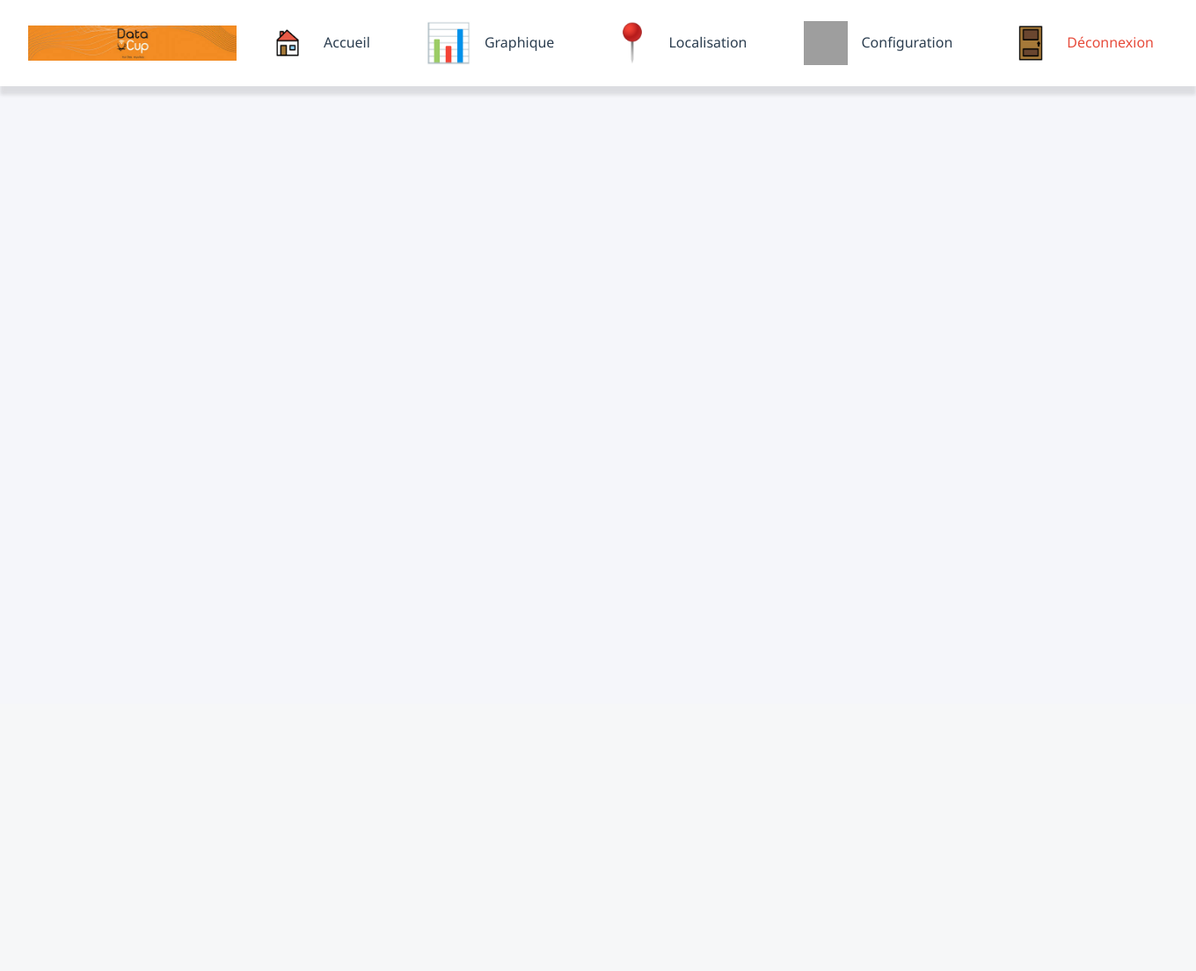
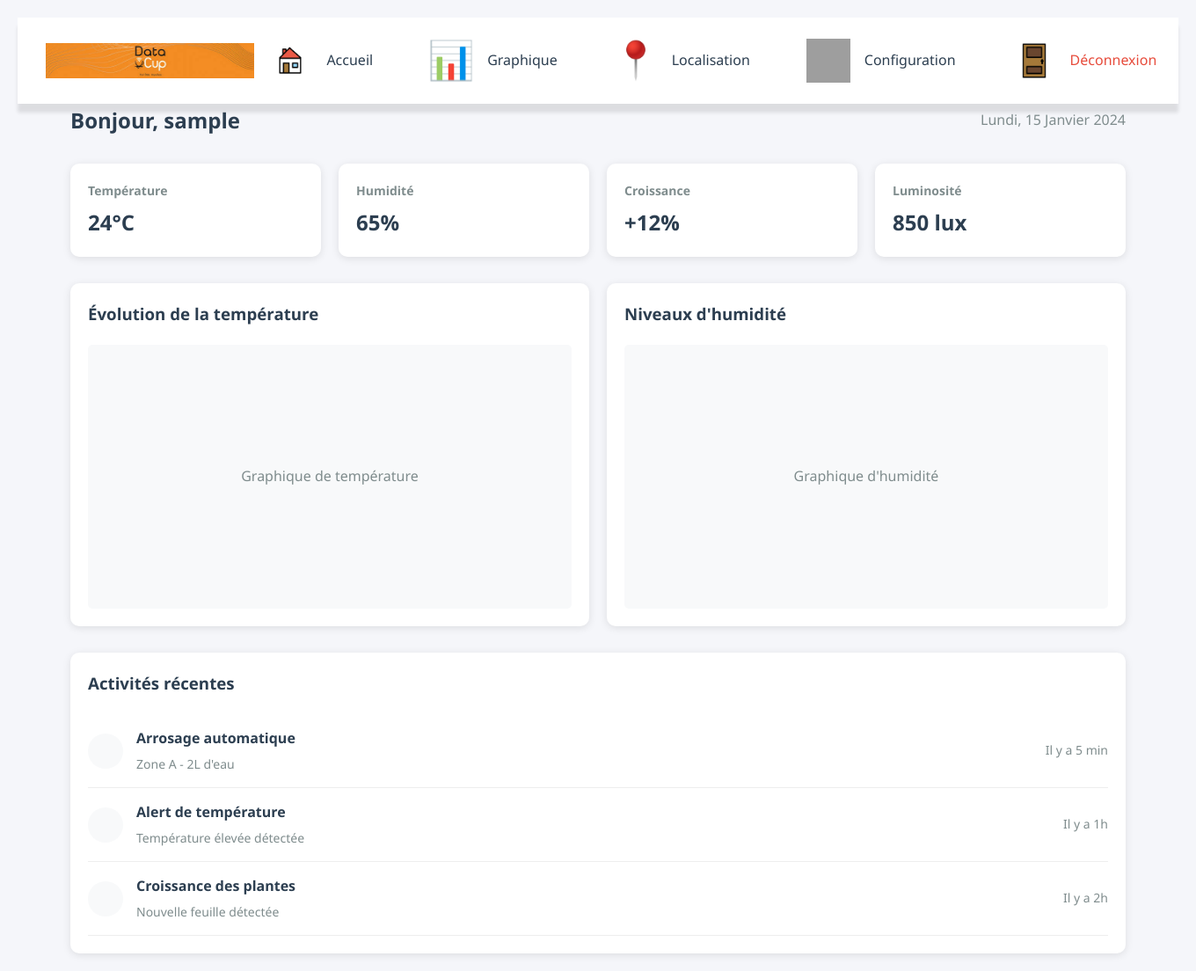
Before and after one commit to lukalbh/flask-pro, a Flask app: page /dashboard in a window 1360 px wide. Shown: the whole page at 88% size. Before the commit the page ends 108 px from the top, so only its background shows below. Run offline with Flask 3, Linux system fonts and the light colour scheme; the visitor is signed in with stand-in values (Sample User, id 1); grey boxes are pictures that could not be loaded.

Commit message:
ajout de fonc

```diff
--- a/main.py
+++ b/main.py
@@ -53,9 +53,8 @@
 
 @app.route('/dashboard')
 def dash():
-    if "username" in session :
-        print(session["username"])
-        return render_template("dashboard/dashboard.html")
+    if "username" in session:
+        return render_template("dashboard/dashboard.html", username=session["username"]) #username est une variable de la page dashboardMain.html pour mettre le nom
     else:
         print("no session")
         return redirect(url_for("login"))
--- /dev/null
+++ b/static/css/dashboardMain.css
@@ -0,0 +1,156 @@
+* {
+    margin: 0;
+    padding: 0;
+    box-sizing: border-box;
+    font-family: 'Segoe UI', sans-serif;
+}
+
+body {
+    background-color: #f5f6fa;
+    padding: 20px;
+}
+
+.dashboard-container {
+    max-width: 1200px;
+    margin: 0 auto;
+}
+
+.header {
+    display: flex;
+    justify-content: space-between;
+    align-items: center;
+    margin-bottom: 30px;
+}
+
+.welcome-text {
+    font-size: 24px;
+    color: #2c3e50;
+}
+
+.date {
+    color: #7f8c8d;
+    font-size: 16px;
+}
+
+.stats-grid {
+    display: grid;
+    grid-template-columns: repeat(auto-fit, minmax(250px, 1fr));
+    gap: 20px;
+    margin-bottom: 30px;
+}
+
+.stat-card {
+    background: white;
+    padding: 20px;
+    border-radius: 10px;
+    box-shadow: 0 2px 10px rgba(0,0,0,0.1);
+    display: flex;
+    align-items: center;
+    gap: 15px;
+}
+
+.stat-icon {
+    width: 50px;
+    height: 50px;
+    border-radius: 10px;
+    display: flex;
+    align-items: center;
+    justify-content: center;
+    font-size: 24px;
+    color: white;
+}
+
+.stat-info h3 {
+    color: #7f8c8d;
+    font-size: 14px;
+    margin-bottom: 5px;
+}
+
+.stat-info p {
+    color: #2c3e50;
+    font-size: 24px;
+    font-weight: bold;
+}
+
+.charts-container {
+    display: grid;
+    grid-template-columns: repeat(auto-fit, minmax(400px, 1fr));
+    gap: 20px;
+    margin-bottom: 30px;
+}
+
+.chart-card {
+    background: white;
+    padding: 20px;
+    border-radius: 10px;
+    box-shadow: 0 2px 10px rgba(0,0,0,0.1);
+}
+
+.chart-card h3 {
+    color: #2c3e50;
+    margin-bottom: 20px;
+}
+
+.chart-placeholder {
+    height: 300px;
+    background: #f8f9fa;
+    border-radius: 5px;
+    display: flex;
+    align-items: center;
+    justify-content: center;
+    color: #7f8c8d;
+}
+
+.recent-activities {
+    background: white;
+    padding: 20px;
+    border-radius: 10px;
+    box-shadow: 0 2px 10px rgba(0,0,0,0.1);
+}
+
+.recent-activities h3 {
+    color: #2c3e50;
+    margin-bottom: 20px;
+}
+
+.activity-list {
+    list-style: none;
+}
+
+.activity-item {
+    display: flex;
+    align-items: center;
+    padding: 15px 0;
+    border-bottom: 1px solid #eee;
+}
+
+.activity-icon {
+    width: 40px;
+    height: 40px;
+    border-radius: 50%;
+    background: #f8f9fa;
+    display: flex;
+    align-items: center;
+    justify-content: center;
+    margin-right: 15px;
+    color: #7f8c8d;
+}
+
+.activity-info {
+    flex: 1;
+}
+
+.activity-info h4 {
+    color: #2c3e50;
+    margin-bottom: 5px;
+}
+
+.activity-info p {
+    color: #7f8c8d;
+    font-size: 14px;
+}
+
+.activity-time {
+    color: #7f8c8d;
+    font-size: 14px;
+}
--- a/templates/dashboard/dashboard.html
+++ b/templates/dashboard/dashboard.html
@@ -7,5 +7,6 @@
     </head>
     <body>
         {% include 'navbar.html' %}
+        {% include 'dashboard/dashboardMain.html' %}
     </body>
 </html>
--- a/templates/dashboard/dashboardMain.html
+++ b/templates/dashboard/dashboardMain.html
@@ -0,0 +1,101 @@
+<!DOCTYPE html>
+<html lang="fr">
+<head>
+    <meta charset="UTF-8">
+    <meta name="viewport" content="width=device-width, initial-scale=1.0">
+    <title>Dashboard Agricole</title>
+    <link rel="stylesheet" href="{{ url_for('static', filename='css/dashboardMain.css') }}">
+</head>
+<body>
+    <div class="dashboard-container">
+        <div class="header">
+            <h1 class="welcome-text">Bonjour, {{ username }}</h1>
+            <div class="date">Lundi, 15 Janvier 2024</div>
+        </div>
+
+        <div class="stats-grid">
+            <div class="stat-card">
+                <div class="stat-info">
+                    <h3>Température</h3>
+                    <p>24°C</p>
+                </div>
+            </div>
+
+            <div class="stat-card">
+                <div class="stat-info">
+                    <h3>Humidité</h3>
+                    <p>65%</p>
+                </div>
+            </div>
+
+            <div class="stat-card">
+                <div class="stat-info">
+                    <h3>Croissance</h3>
+                    <p>+12%</p>
+                </div>
+            </div>
+
+            <div class="stat-card">
+                <div class="stat-info">
+                    <h3>Luminosité</h3>
+                    <p>850 lux</p>
+                </div>
+            </div>
+        </div>
+
+        <div class="charts-container">
+            <div class="chart-card">
+                <h3>Évolution de la température</h3>
+                <div class="chart-placeholder">
+                    Graphique de température
+                </div>
+            </div>
+
+            <div class="chart-card">
+                <h3>Niveaux d'humidité</h3>
+                <div class="chart-placeholder">
+                    Graphique d'humidité
+                </div>
+            </div>
+        </div>
+
+        <div class="recent-activities">
+            <h3>Activités récentes</h3>
+            <ul class="activity-list">
+                <li class="activity-item">
+                    <div class="activity-icon">
+                        <i class="fas fa-tint"></i>
+                    </div>
+                    <div class="activity-info">
+                        <h4>Arrosage automatique</h4>
+                        <p>Zone A - 2L d'eau</p>
+                    </div>
+                    <div class="activity-time">Il y a 5 min</div>
+                </li>
+
+                <li class="activity-item">
+                    <div class="activity-icon">
+                        <i class="fas fa-thermometer-half"></i>
+                    </div>
+                    <div class="activity-info">
+                        <h4>Alert de température</h4>
+                        <p>Température élevée détectée</p>
+                    </div>
+                    <div class="activity-time">Il y a 1h</div>
+                </li>
+
+                <li class="activity-item">
+                    <div class="activity-icon">
+                        <i class="fas fa-leaf"></i>
+                    </div>
+                    <div class="activity-info">
+                        <h4>Croissance des plantes</h4>
+                        <p>Nouvelle feuille détectée</p>
+                    </div>
+                    <div class="activity-time">Il y a 2h</div>
+                </li>
+            </ul>
+        </div>
+    </div>
+</body>
+</html>
```
